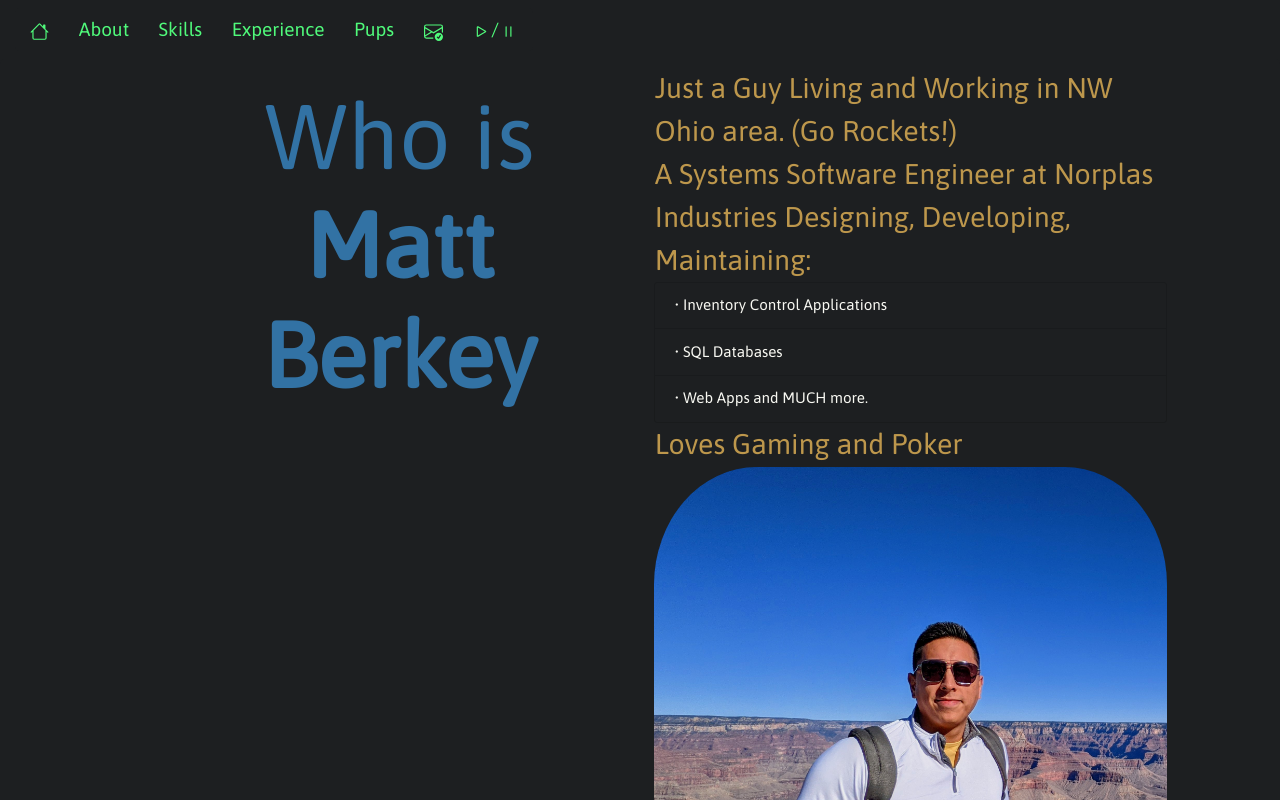
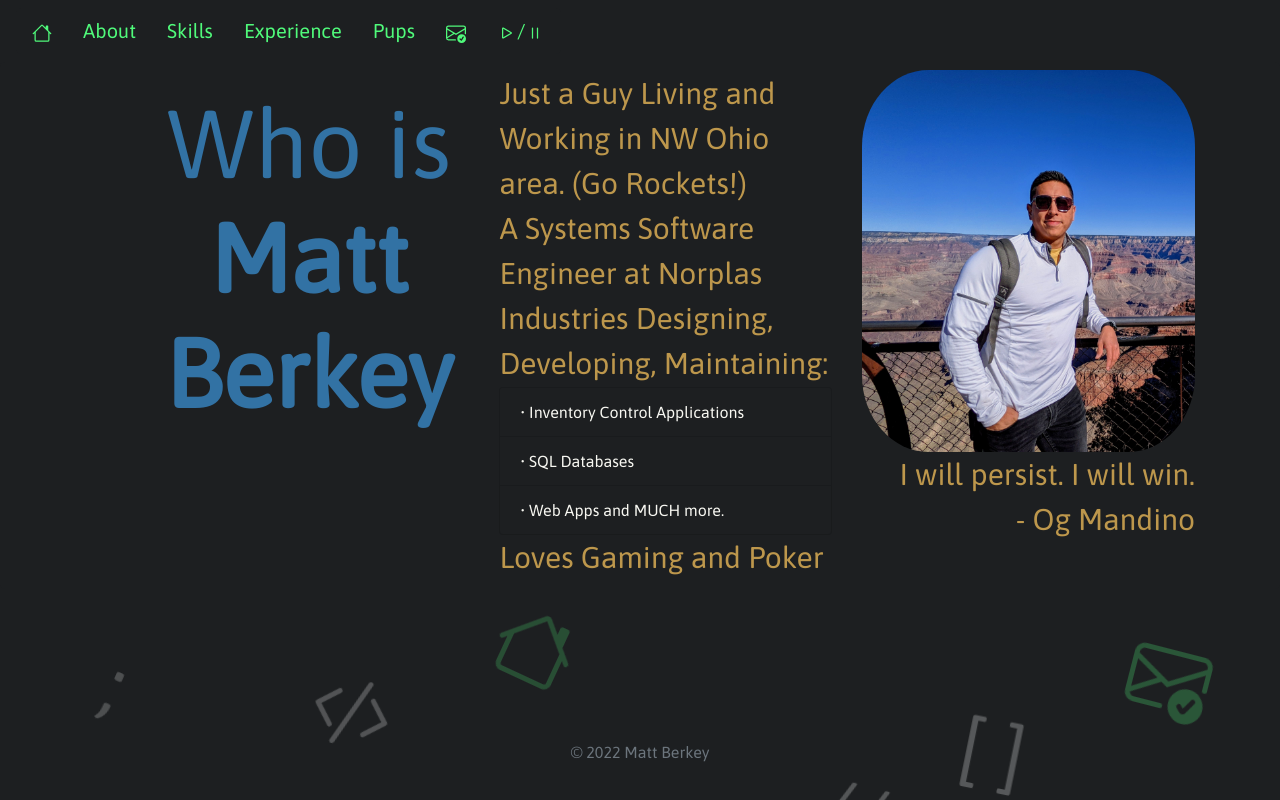
Before and after one commit to mberkey/MB-Portfolio, a React (Create React App) app: page /About in a window 1280 px wide. Shown: the top 800 px of the page. Built offline with nearby package versions, Linux system fonts and the light colour scheme.

Commit message:
CSS refactoring

```diff
--- a/src/components/About.js
+++ b/src/components/About.js
@@ -29,6 +29,8 @@ export default class About extends Component {
 
 
                                 <p class='Dets'>Loves Gaming and Poker</p>
+                            </Col>
+                            <Col>
                                 <img src={Me} className='img-fluid' id='myPic' alt='...' />
                                 <br/>
                                 <p class='ogQuote'>I will persist. I will win. <br/> - Og Mandino</p>
--- a/src/components/Contact.js
+++ b/src/components/Contact.js
@@ -44,8 +44,8 @@ export default class Contact extends Component {
                         </Row>
                         <Row className="justify-content-md-center">
                             <Col md="auto">
-                    <a href={gitHubLink}  target="_blank" className='contactLink' rel="noopener">Yes, I have a <b>GitHub</b></a>
-                    </Col>
+                                <a href={gitHubLink}  target="_blank" className='contactLink' rel="noopener">Yes, I have a <b>GitHub</b></a>
+                            </Col>
                         </Row>
                  </div>
 
--- a/src/components/Doggo.js
+++ b/src/components/Doggo.js
@@ -15,6 +15,7 @@ export default class Doggos extends Component {
                             <Col >
                                 <h2>Meet the <b>pack</b></h2>
                             </Col>
+
                             <Col >
                                 <p className='Dets'>Sterling, Scarlette & Sasha</p>
                                 <Carousel controls={false} >
--- a/src/css/App.css
+++ /dev/null
@@ -1,53 +0,0 @@
-.App {
-  text-align: center;
-}
-
-.App-logo {
-  height: 40vmin;
-  pointer-events: none;
-}
-
-@media (prefers-reduced-motion: no-preference) {
-  .App-logo {
-    animation: App-logo-spin infinite 20s linear;
-  }
-}
-
-.jumbotron {
-  padding: 2rem 1rem;
-  margin-bottom: 2rem;
-  background-color: #1D1F21;
-  border-radius: .3rem;
-}
-
-
-.App-header {
-  background-color: #282c34;
-  min-height: 100vh;
-  display: flex;
-  flex-direction: column;
-  align-items: center;
-  justify-content: center;
-  font-size: calc(10px + 2vmin);
-  color: white;
-}
-
-.App-link {
-  color: #61dafb;
-}
-
-#footer{
-  position:absolute;
-  bottom:0;
-  width:100%;
-  height:60px;
-}
-
-@keyframes App-logo-spin {
-  from {
-    transform: rotate(0deg);
-  }
-  to {
-    transform: rotate(360deg);
-  }
-}
--- a/src/css/background.css
+++ b/src/css/background.css
@@ -5,10 +5,6 @@
     padding: 0px;
 }
 
-body{
-    font-family: 'Exo', sans-serif;
-    zoom:.95 !important;
-}
 
 .area{
     background: #1D1F21;
--- a/src/css/index.css
+++ b/src/css/index.css
@@ -1,6 +1,8 @@
 @import url('https://fonts.googleapis.com/css2?family=Asap&family=Courier+Prime:ital@0;1&family=Noto+Sans+KR:wght@100&family=Varela+Round&display=swap');
 
 body {
+  display: flex;
+  flex-direction: column;
   margin: 0;
   background: #1D1F21 !important;
   font-family: 'ASAP'!important;
@@ -196,3 +198,50 @@ nav :hover{
 .contact {
   color: #ff5555;
 }
+
+
+.App {
+  text-align: center;
+}
+
+.App-logo {
+  height: 40vmin;
+  pointer-events: none;
+}
+
+@media (prefers-reduced-motion: no-preference) {
+  .App-logo {
+    animation: App-logo-spin infinite 20s linear;
+  }
+}
+
+.jumbotron {
+  padding: 2rem 1rem;
+  margin-bottom: 2rem;
+  background-color: #1D1F21;
+  border-radius: .3rem;
+}
+
+
+.App-header {
+  background-color: #282c34;
+  min-height: 100vh;
+  display: flex;
+  flex-direction: column;
+  align-items: center;
+  justify-content: center;
+  font-size: calc(10px + 2vmin);
+  color: white;
+}
+
+.App-link {
+  color: #61dafb;
+}
+
+#footer{
+  position:absolute;
+  bottom:0;
+  width:100%;
+  height:60px;
+  margin-top:auto;
+}
```
Lines whose indentation alone changed are shown as unchanged.
